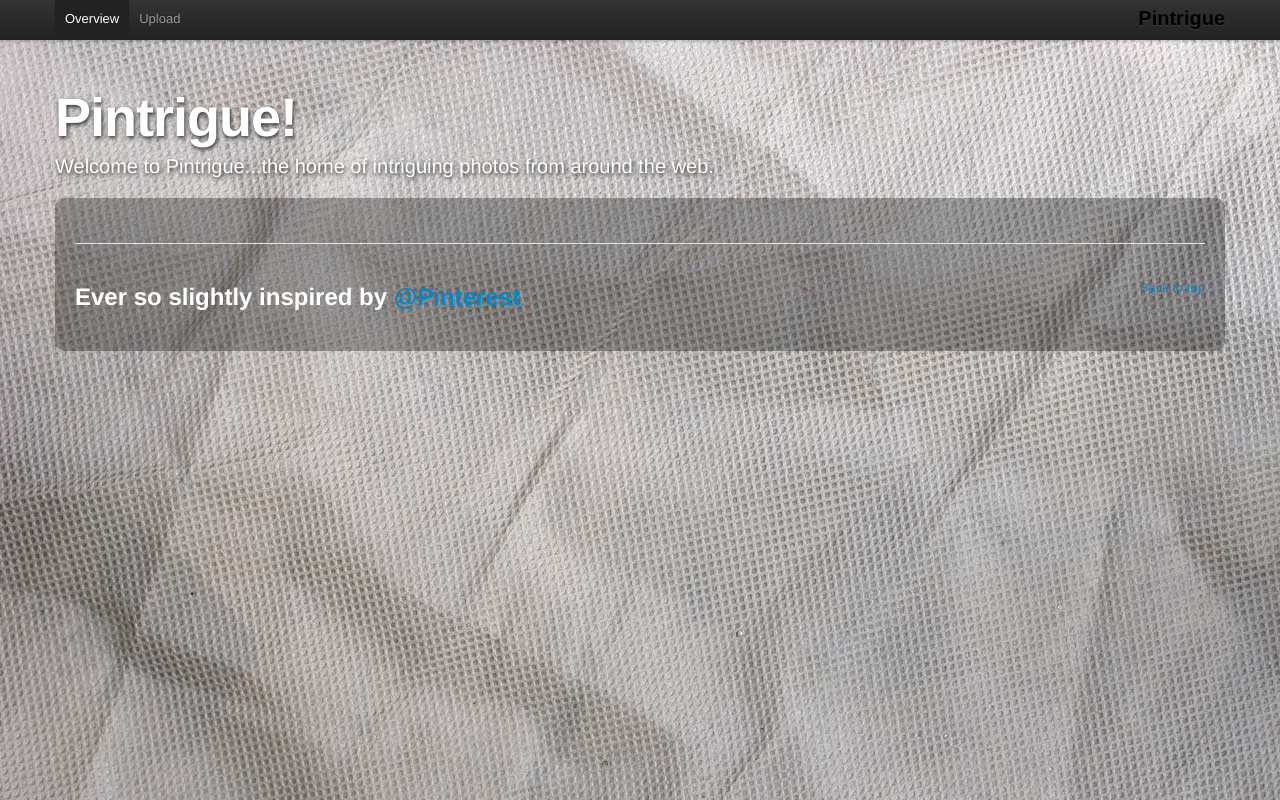
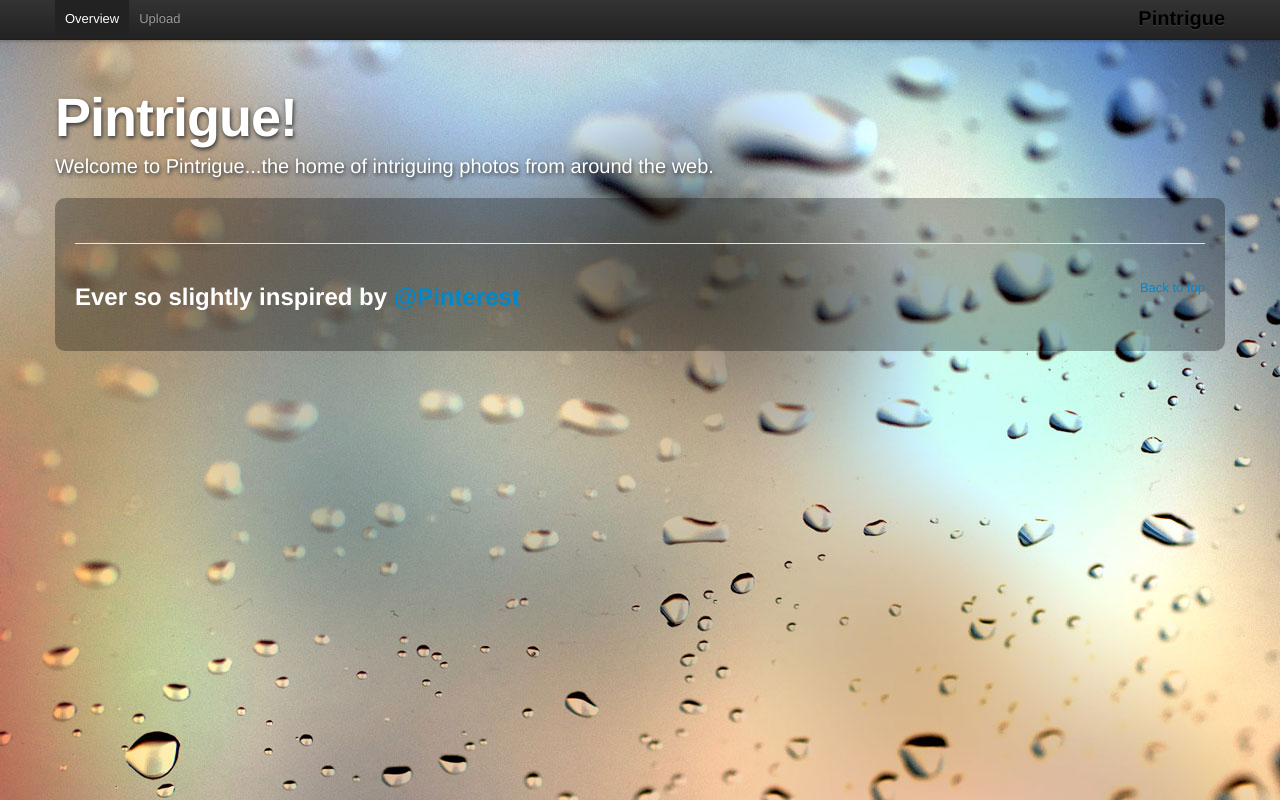
Before and after one commit to kevinbluer/pintrigue, a website: page public/index.html in a window 1280 px wide. Drawn offline with Linux system fonts and the light colour scheme; no server answers.

Commit message:
changed the background

```diff
--- a/app.js
+++ b/app.js
@@ -39,7 +39,7 @@ mongoose.connection.on("open", function(){
 // register endpoints
 // ******************
 
-/* ### example ### */
+/* ### example-1 ### */
 app.get('/hello', function(request, response) {
 
 	// say hello
@@ -81,6 +81,7 @@ app.post('/images/upload', function(request, response) {
 
 });
 
+/* ### example-1 ### */
 var port = process.env.PORT || 3000;
 app.listen(port, function() {
   console.log("Pintrigue is Listening on " + port);
--- a/public/css/pintrigue.css
+++ b/public/css/pintrigue.css
@@ -1,15 +1,14 @@
 body {
   position: relative;
   background-color: #000;
-/*  background-image: url(../img/wg_frosted_glass_5.jpg); */
   background-image: url(../img/wg_packing_textures1.jpg);
+  background-repeat: repeat;
+  background-position: 0 40px;
+  color: white;
+
+	background-image: url(../img/wg_frosted_glass_5.jpg);
 /*  background-image: url(../img/grunge8.jpg); */
 /*  background-image: url(../img/wg_tshirt_textures_vol2_5.jpg); */
-
-  background-repeat: repeat;
-  background-position: 0 40px;
-
-  color: white;
 }
 
 h1, h3, p {
```
